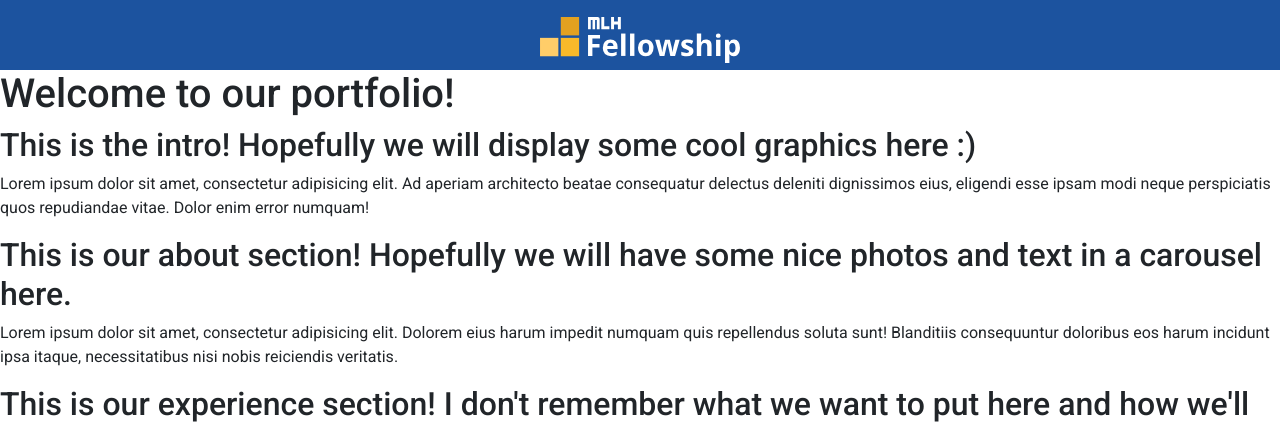
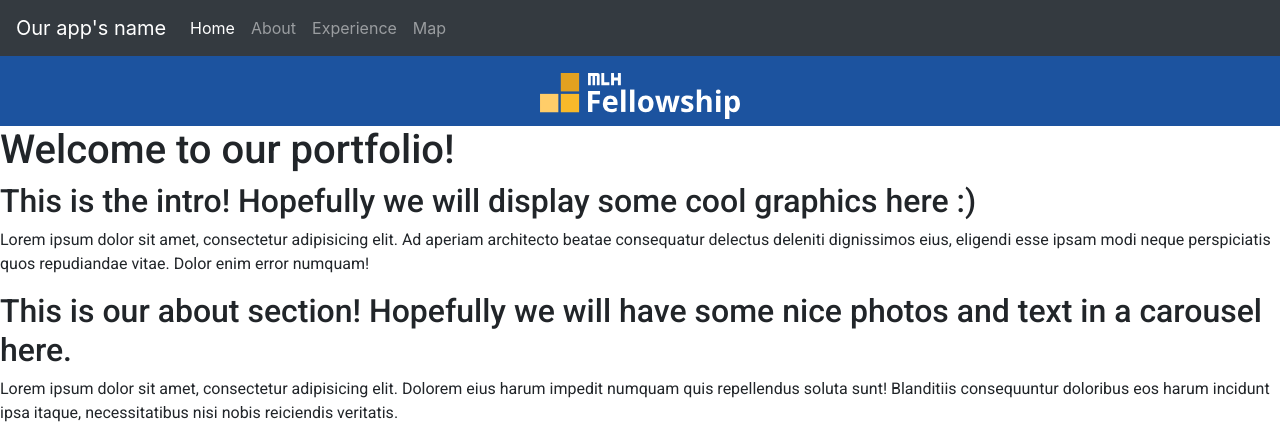
Before and after one commit to lukecheseldine/mlh-portfolio, a Flask app: page / in a window 1280 px wide. Shown: the top 422 px of the page. Run offline with Flask 2, Linux system fonts and the light colour scheme.

Commit message:
added full navbar that i left out in first commit

```diff
--- a/app/templates/base.html
+++ b/app/templates/base.html
@@ -23,6 +23,30 @@
 
   <body>
 
+    <nav class="navbar navbar-expand-md navbar-dark bg-dark">
+        <a class="navbar-brand" href="#">Our app's name</a>
+        <button class="navbar-toggler" type="button" data-toggle="collapse" data-target="#navbarNav">
+            <span class="navbar-toggler-icon"></span>
+        </button>
+        <!-- Nav bar -->
+        <div class="collapse navbar-collapse" id="navbarNav">
+            <ul class="navbar-nav mr-auto">
+                <li class="nav-item active">
+                    <a class="nav-link" href="">Home <span class="sr-only">(current)</span></a>
+                </li>
+                <li class="nav-item">
+                    <a class="nav-link" href="">About</a>
+                </li>
+                <li class="nav-item">
+                    <a class="nav-link" href="">Experience</a>
+                </li>
+                <li class="nav-item">
+                    <a class="nav-link" href="">Map</a>
+                </li>
+            </ul>
+        </div>
+    </nav>
+
     <header class="nav-bar">
         <div class="nav-content">
             <a href="#">
```
